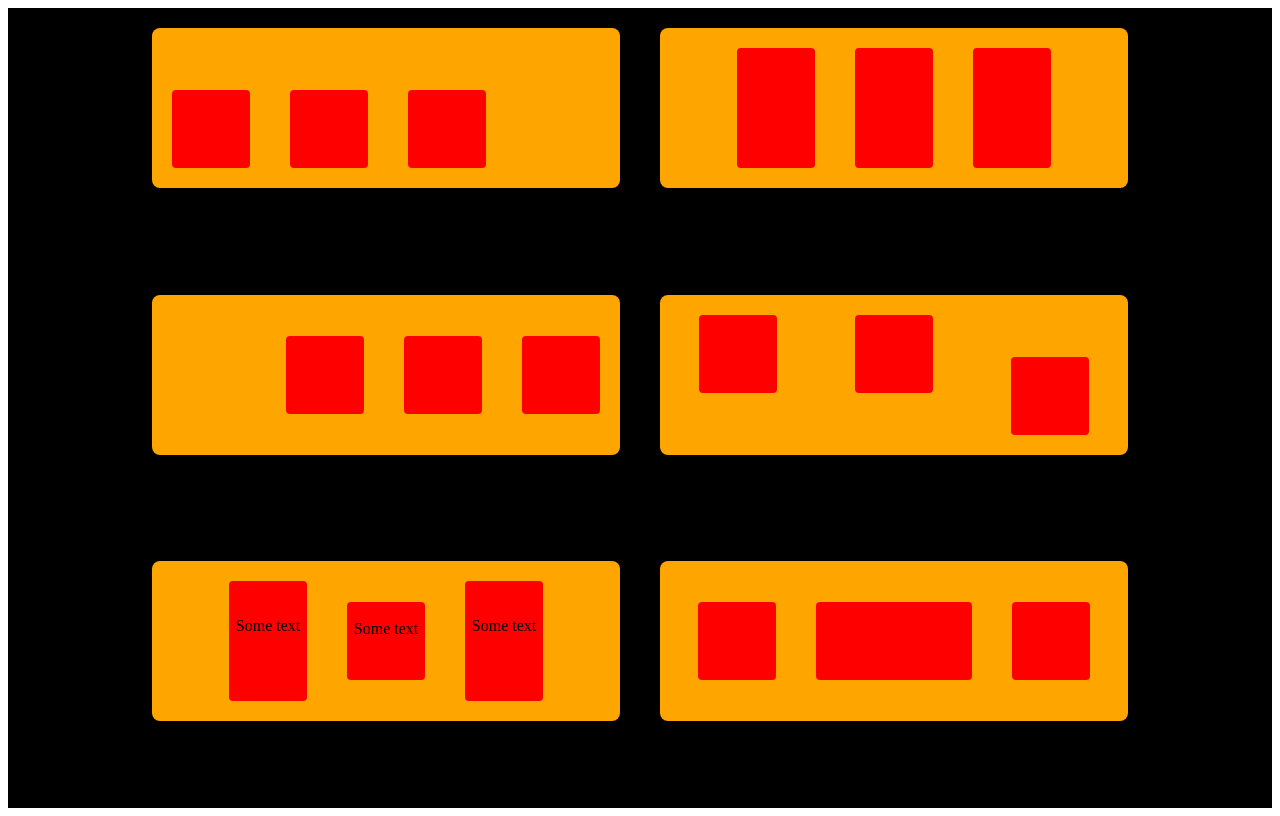
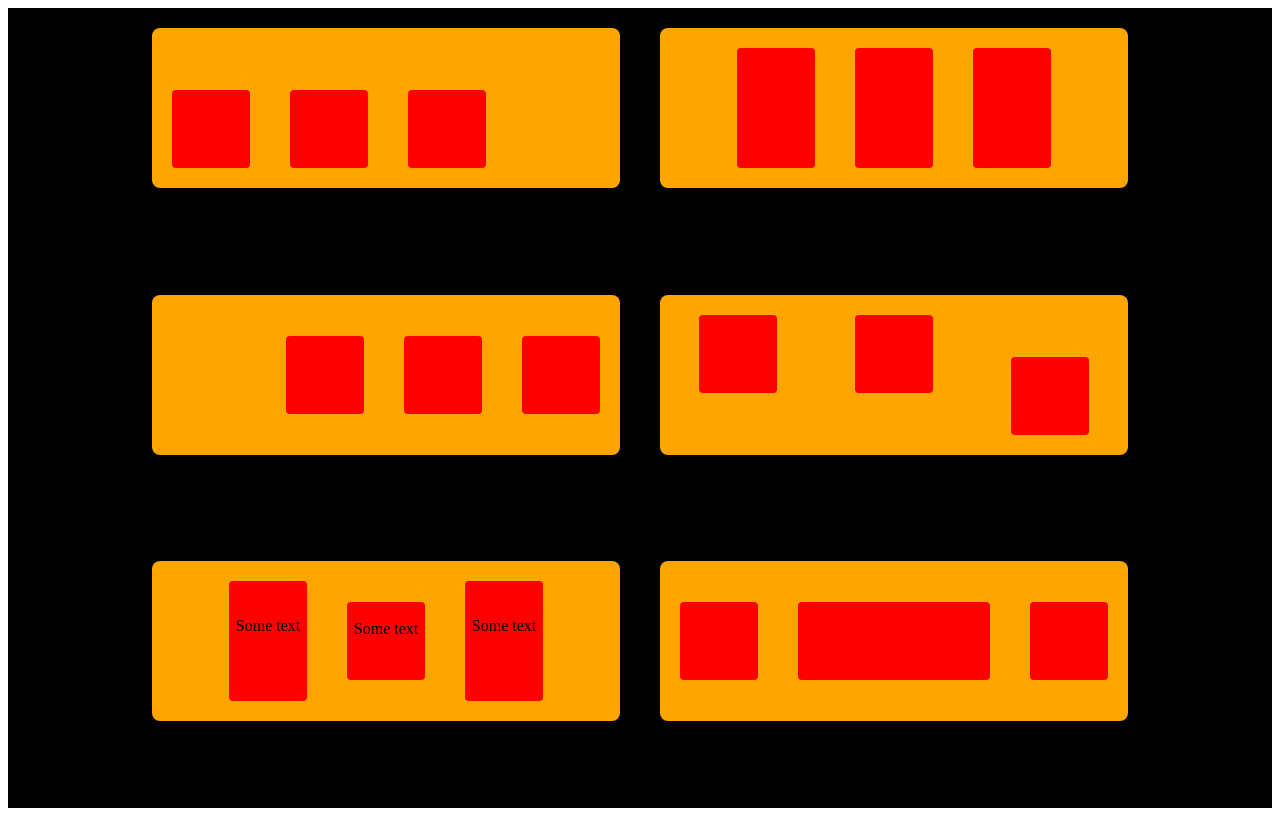
Before and after one commit to olli789/flexboxx, a plain HTML site: page index.html in a window 1280 px wide. Drawn offline with Linux system fonts and the light colour scheme.

Commit message:
second commit

```diff
--- a/index.css
+++ b/index.css
@@ -48,7 +48,9 @@ section {
     align-items: center;
 }
 
-.fourth { justify-content: space-around;}
+.fourth {
+    justify-content: space-around;
+}
 
 .box-third {
     width: 78px;
@@ -56,9 +58,10 @@ section {
     margin: 20px;
     border-radius: 4px;
     background-color: red;
-    align-self: flex-end;}
+    align-self: flex-end;
+}
 
-    .box-fourth {
+.box-fourth {
         width: 78px;
         height: 120px;
         margin: 20px;
@@ -66,8 +69,6 @@ section {
         background-color: red;
         text-align: center;
     text-emphasis-color: white;
-
-
     }
 
     .fifth {    justify-content: center;
@@ -75,12 +76,15 @@ section {
     }
 
 
-    .sixth {justify-content: center;
-        align-items: center; }
+    .sixth {
+        justify-content: center;
+        align-items: center;
+    }
 
         .box-fifth {
-            width: 156px;
+            flex-grow: 2;
             height: 78px;
             margin: 20px;
             border-radius: 4px;
-            background-color: red}
+            background-color: red
+        }
```
